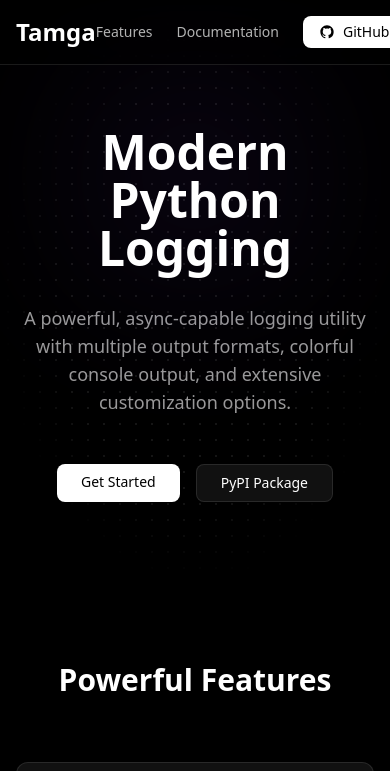
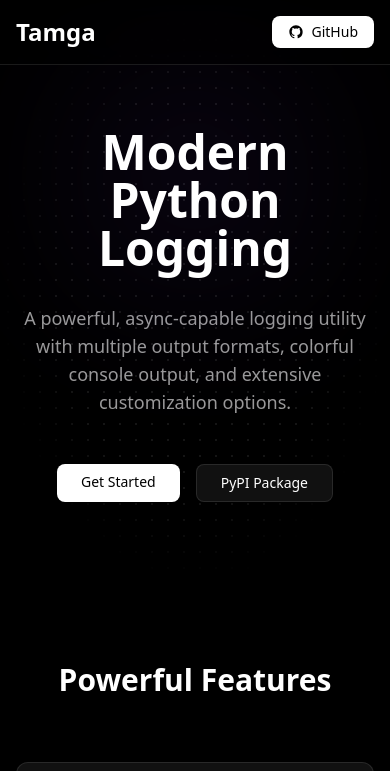
Before and after one commit to DogukanUrker/TamgaWebsite, a plain HTML site: page index.html in a window 390 px wide. Shown: the top 771 px of the page. Drawn offline with nearby package versions, Linux system fonts and the light colour scheme.

Commit message:
Update index.html

```diff
--- a/index.html
+++ b/index.html
@@ -74,12 +74,12 @@
           <div class="flex items-center space-x-6">
             <a
               href="#features"
-              class="text-sm text-white/70 hover:text-white transition-colors"
+              class="text-sm text-white/70 hover:text-white transition-colors hidden md:block"
               >Features</a
             >
             <a
               href="#docs"
-              class="text-sm text-white/70 hover:text-white transition-colors"
+              class="text-sm text-white/70 hover:text-white transition-colors hidden md:block"
               >Documentation</a
             >
             <a
```
